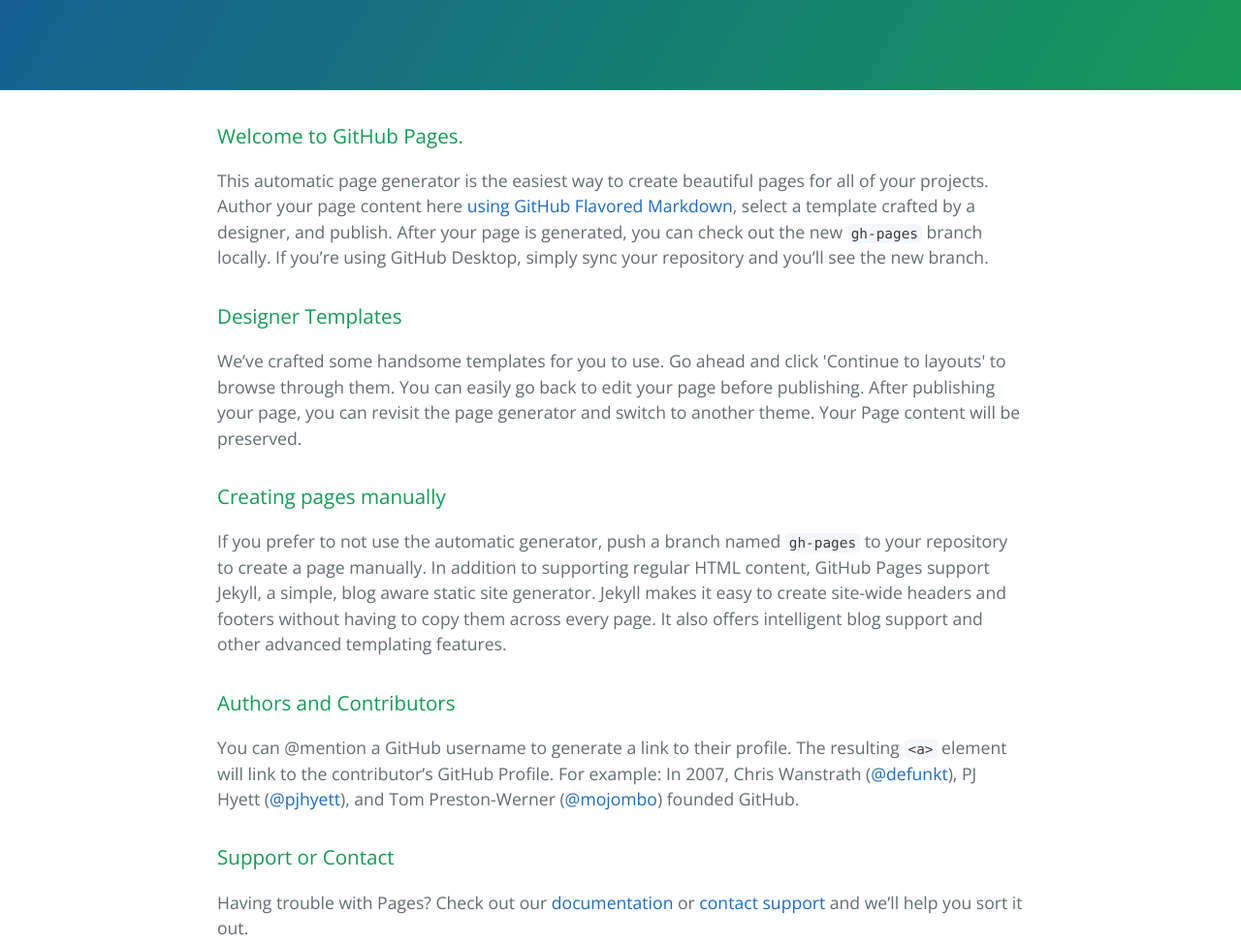
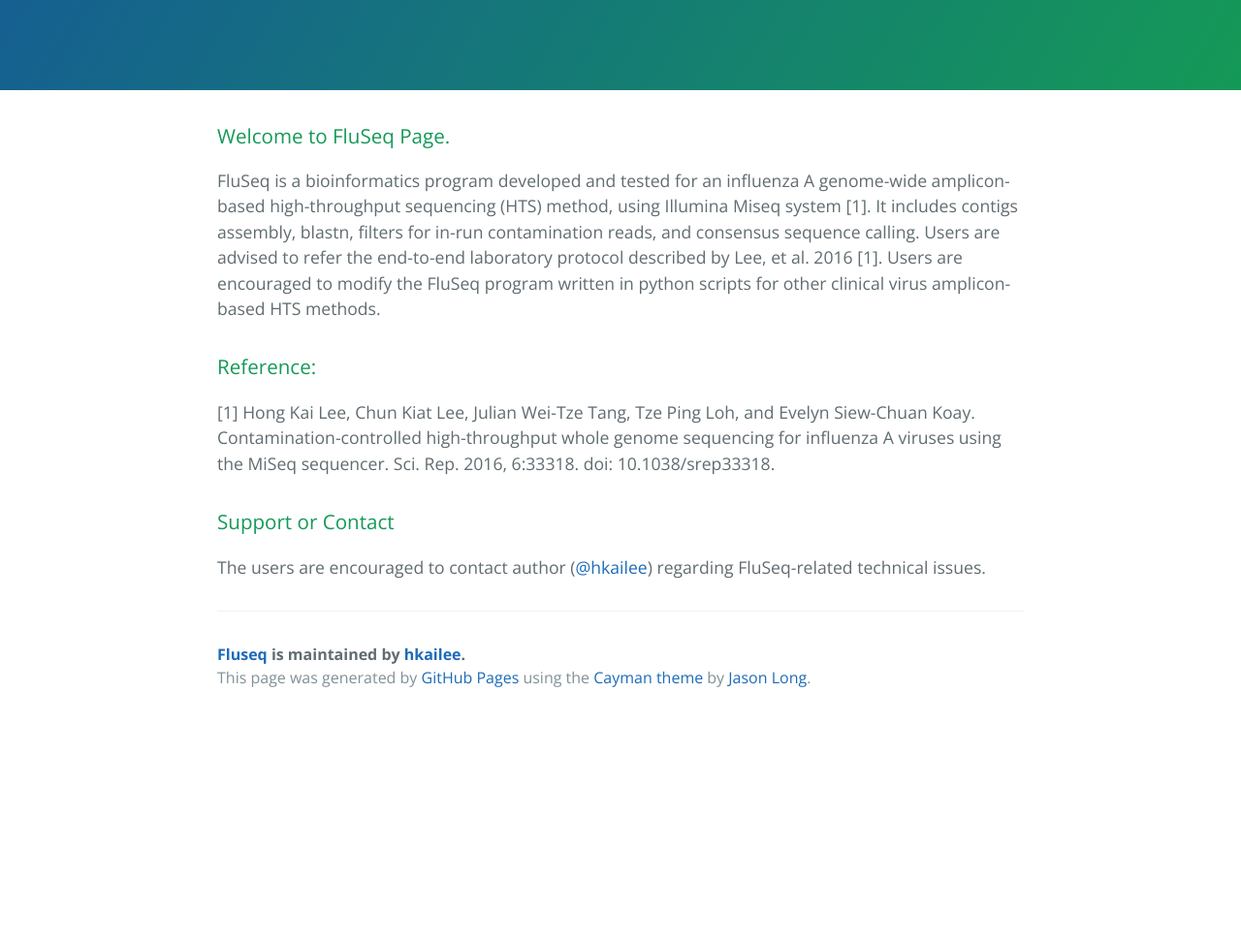
Before and after one commit to hkailee/FluSeq, a plain HTML site: page index.html in a window 1280 px wide. Shown: the part 320-1294 px from the top of the page at 97% size. After the commit the page ends 1063 px from the top, so only its background shows below. Drawn offline with nearby package versions, Linux system fonts and the light colour scheme.

```diff
--- a/index.html
+++ b/index.html
@@ -20,29 +20,19 @@
 
     <section class="main-content">
       <h3>
-<a id="welcome-to-github-pages" class="anchor" href="#welcome-to-github-pages" aria-hidden="true"><span aria-hidden="true" class="octicon octicon-link"></span></a>Welcome to GitHub Pages.</h3>
+<a id="welcome-to-fluseq-page" class="anchor" href="#welcome-to-fluseq-page" aria-hidden="true"><span aria-hidden="true" class="octicon octicon-link"></span></a>Welcome to FluSeq Page.</h3>
 
-<p>This automatic page generator is the easiest way to create beautiful pages for all of your projects. Author your page content here <a href="https://guides.github.com/features/mastering-markdown/">using GitHub Flavored Markdown</a>, select a template crafted by a designer, and publish. After your page is generated, you can check out the new <code>gh-pages</code> branch locally. If you’re using GitHub Desktop, simply sync your repository and you’ll see the new branch.</p>
+<p>FluSeq is a bioinformatics program developed and tested for an influenza A genome-wide amplicon-based high-throughput sequencing (HTS) method, using Illumina Miseq system [1]. It includes contigs assembly, blastn, filters for in-run contamination reads, and consensus sequence calling. Users are advised to refer the end-to-end laboratory protocol described by Lee, et al. 2016 [1]. Users are encouraged to modify the FluSeq program written in python scripts for other clinical virus amplicon-based HTS methods.</p>
 
 <h3>
-<a id="designer-templates" class="anchor" href="#designer-templates" aria-hidden="true"><span aria-hidden="true" class="octicon octicon-link"></span></a>Designer Templates</h3>
+<a id="reference" class="anchor" href="#reference" aria-hidden="true"><span aria-hidden="true" class="octicon octicon-link"></span></a>Reference:</h3>
 
-<p>We’ve crafted some handsome templates for you to use. Go ahead and click 'Continue to layouts' to browse through them. You can easily go back to edit your page before publishing. After publishing your page, you can revisit the page generator and switch to another theme. Your Page content will be preserved.</p>
-
-<h3>
-<a id="creating-pages-manually" class="anchor" href="#creating-pages-manually" aria-hidden="true"><span aria-hidden="true" class="octicon octicon-link"></span></a>Creating pages manually</h3>
-
-<p>If you prefer to not use the automatic generator, push a branch named <code>gh-pages</code> to your repository to create a page manually. In addition to supporting regular HTML content, GitHub Pages support Jekyll, a simple, blog aware static site generator. Jekyll makes it easy to create site-wide headers and footers without having to copy them across every page. It also offers intelligent blog support and other advanced templating features.</p>
-
-<h3>
-<a id="authors-and-contributors" class="anchor" href="#authors-and-contributors" aria-hidden="true"><span aria-hidden="true" class="octicon octicon-link"></span></a>Authors and Contributors</h3>
-
-<p>You can @mention a GitHub username to generate a link to their profile. The resulting <code>&lt;a&gt;</code> element will link to the contributor’s GitHub Profile. For example: In 2007, Chris Wanstrath (<a href="https://github.com/defunkt" class="user-mention">@defunkt</a>), PJ Hyett (<a href="https://github.com/pjhyett" class="user-mention">@pjhyett</a>), and Tom Preston-Werner (<a href="https://github.com/mojombo" class="user-mention">@mojombo</a>) founded GitHub.</p>
+<p>[1] Hong Kai Lee, Chun Kiat Lee, Julian Wei-Tze Tang, Tze Ping Loh, and Evelyn Siew-Chuan Koay. Contamination-controlled high-throughput whole genome sequencing for influenza A viruses using the MiSeq sequencer. Sci. Rep. 2016, 6:33318. doi: 10.1038/srep33318.</p>
 
 <h3>
 <a id="support-or-contact" class="anchor" href="#support-or-contact" aria-hidden="true"><span aria-hidden="true" class="octicon octicon-link"></span></a>Support or Contact</h3>
 
-<p>Having trouble with Pages? Check out our <a href="https://help.github.com/pages">documentation</a> or <a href="https://github.com/contact">contact support</a> and we’ll help you sort it out.</p>
+<p>The users are encouraged to contact author (<a href="https://github.com/hkailee" class="user-mention">@hkailee</a>) regarding FluSeq-related technical issues.</p>
 
       <footer class="site-footer">
         <span class="site-footer-owner"><a href="https://github.com/hkailee/FluSeq">Fluseq</a> is maintained by <a href="https://github.com/hkailee">hkailee</a>.</span>
```
Also changed, not shown: params.json (+1 -1 lines).
